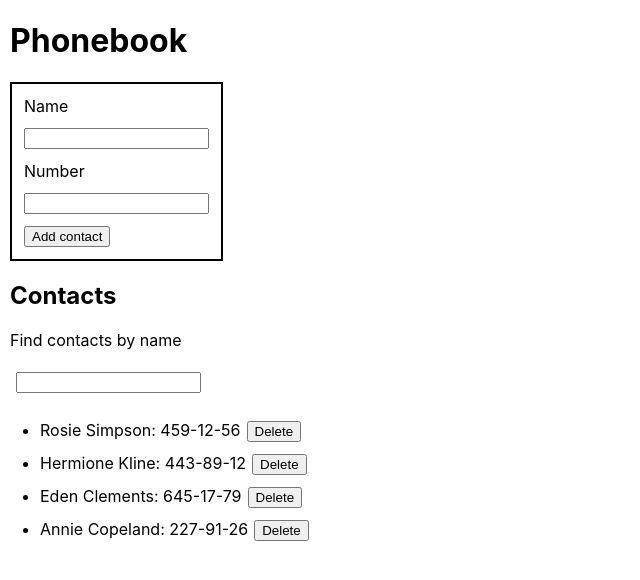
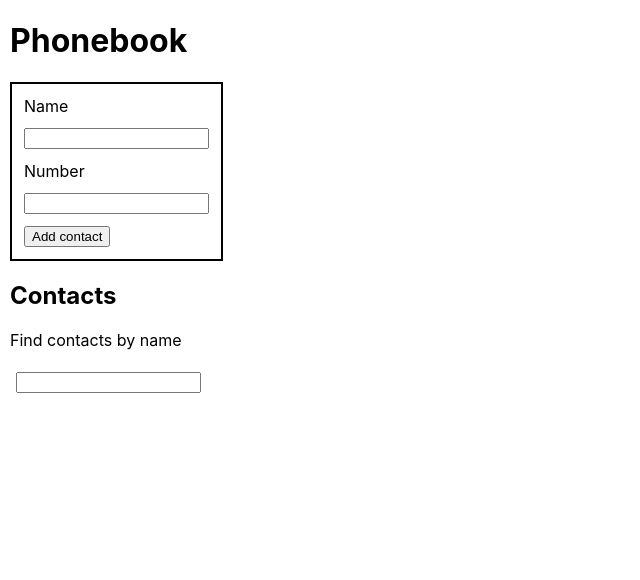
Before and after one commit to PyotrKlim/goit-react-hw-03-phonebook, a React (Create React App) app: page / in a window 1280 px wide. Shown: the top 580 px of the page, without its empty margins (0-640 px from the left). Built offline with nearby package versions, Linux system fonts and the light colour scheme.

Commit message:
alteration for storage in "localStorage"

```diff
--- a/package.json
+++ b/package.json
@@ -2,7 +2,7 @@
   "name": "react-homework-template",
   "version": "0.1.0",
   "private": true,
-  "homepage": "https://PyotrKlim/goit-react-hw-02-phonebook/",
+  "homepage": "https://PyotrKlim/goit-react-hw-03-phonebook/",
   "dependencies": {
     "@testing-library/jest-dom": "^5.16.3",
     "@testing-library/react": "^12.1.4",
--- a/src/components/App.jsx
+++ b/src/components/App.jsx
@@ -6,14 +6,18 @@ import FilterContacts from './FilterContacts/FilterContacts';
 
 export class App extends Component {
   state = {
-    contacts: [
-      { id: 'id-1', name: 'Rosie Simpson', number: '459-12-56' },
-      { id: 'id-2', name: 'Hermione Kline', number: '443-89-12' },
-      { id: 'id-3', name: 'Eden Clements', number: '645-17-79' },
-      { id: 'id-4', name: 'Annie Copeland', number: '227-91-26' },
-    ],
+    contacts: [],
     filter: '',
   };
+
+  componentDidMount() {
+    localStorage.getItem('contacts') &&
+      this.setState({ contacts: JSON.parse(localStorage.getItem('contacts')) });
+  }
+
+  componentDidUpdate() {
+    localStorage.setItem('contacts', JSON.stringify(this.state.contacts));
+  }
 
   formSubmitHandler = newContact => {
     const isInContacts = this.state.contacts.some(
@@ -56,6 +60,7 @@ export class App extends Component {
     return (
       <>
         <ContactForm onSubmit={this.formSubmitHandler} />
+
         <FilterContacts onChange={this.onFilterChange} value={filter} />
         {contacts.length > 0 && (
           <ContactsList
```
